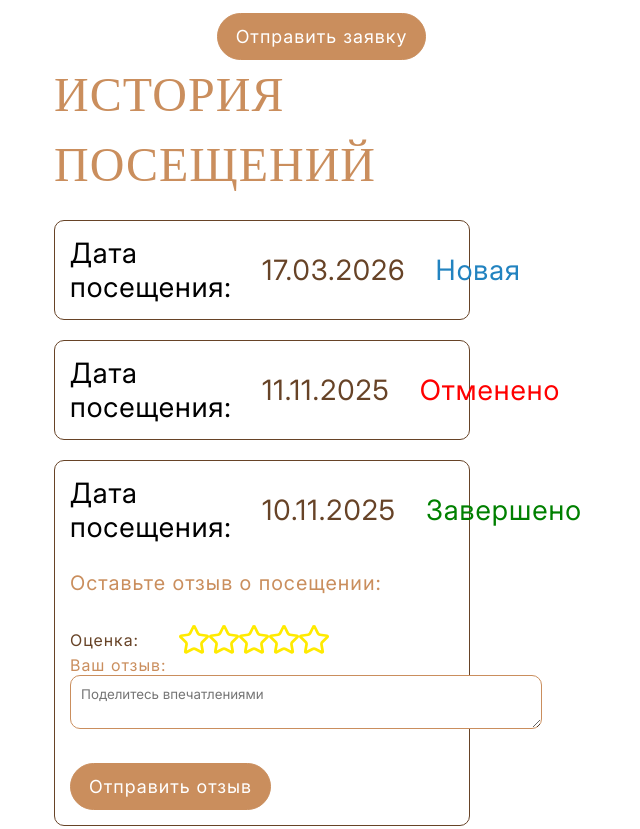
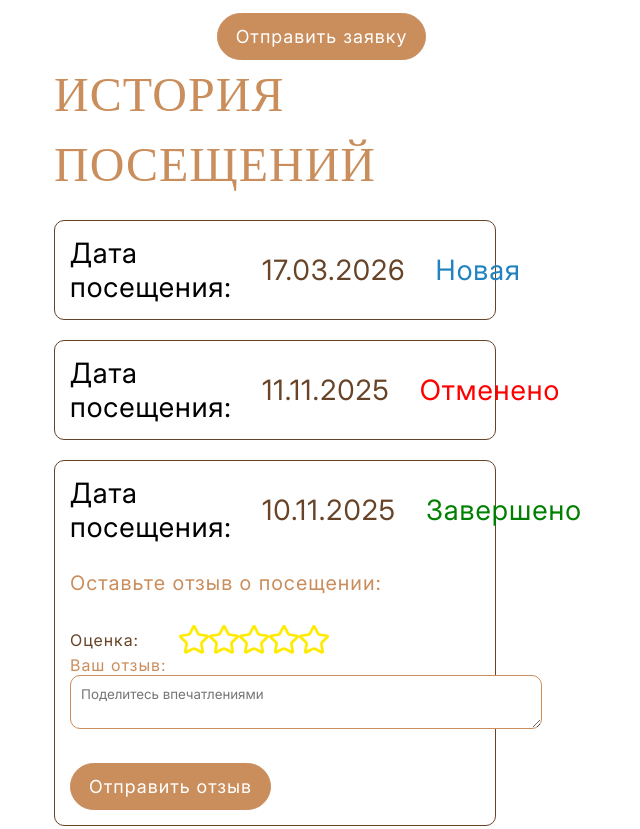
Before and after one commit to eternity089/hutor-vnukovo, a plain HTML site: page html/cabinet.html in a window 1280 px wide. Shown: the part 2367-3196 px from the top of the page, without its empty margins (74-714 px from the left). Drawn offline with Linux system fonts and the light colour scheme; a web font is replaced by a local one.

Commit message:
Update cabinet.css

```diff
--- a/css/cabinet.css
+++ b/css/cabinet.css
@@ -84,7 +84,7 @@ article{
 }
 
 .history{
-  width: 30vw;
+  width: 32vw;
 }
 #houseBlock .flex{
   display: flex;
```
